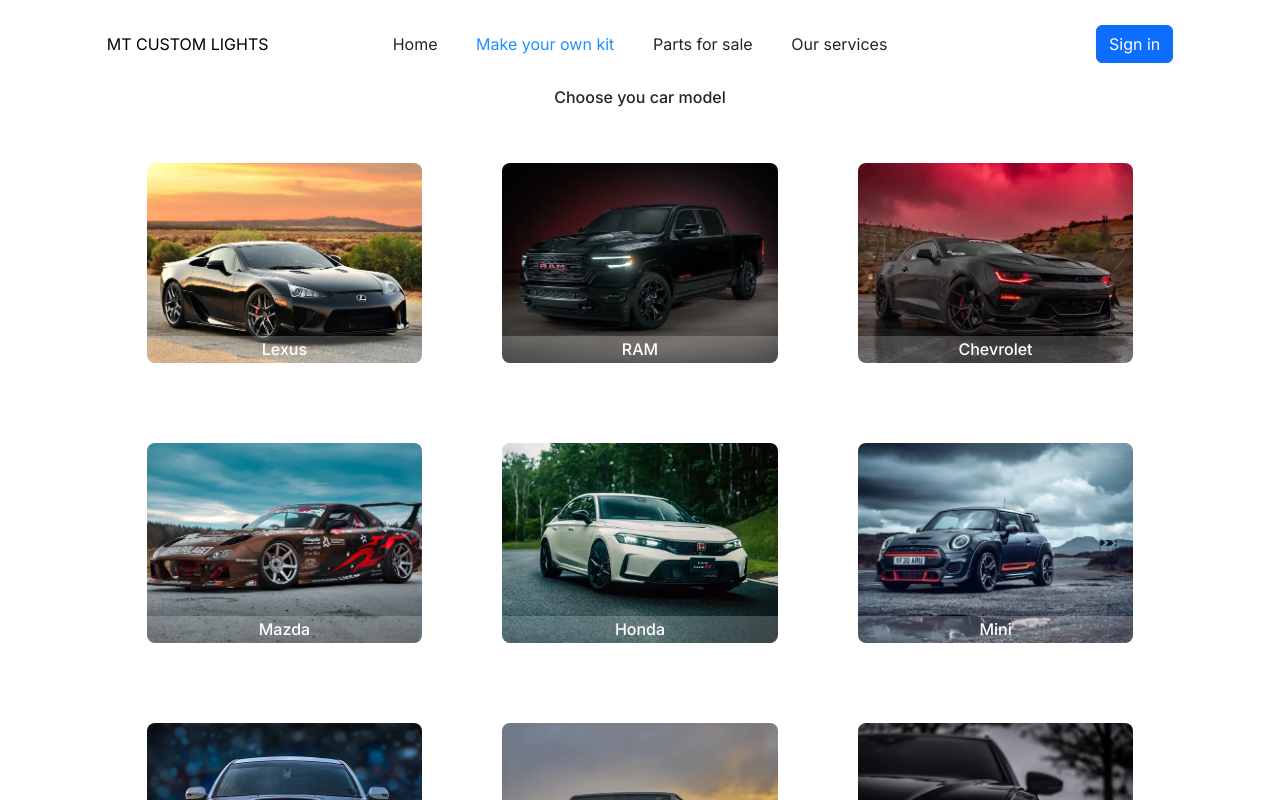
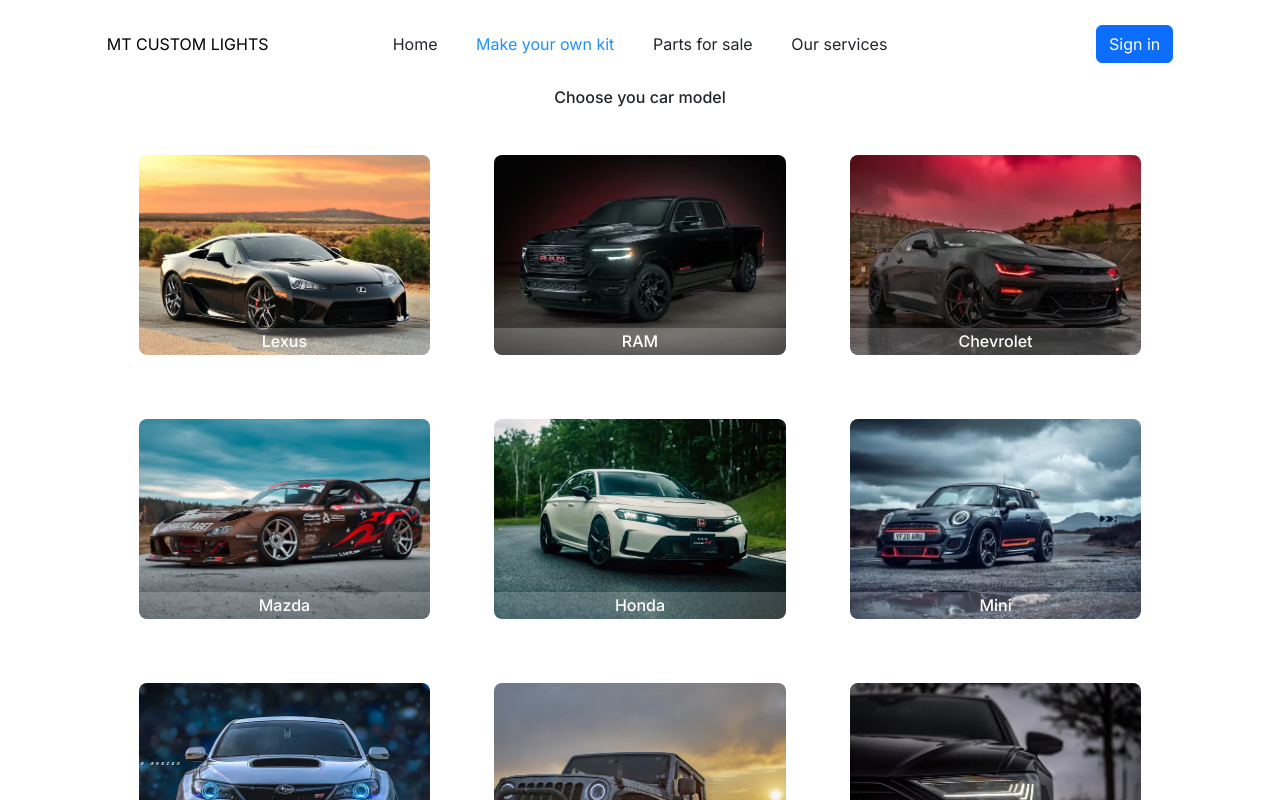
Before and after one commit to kennataddese6/threecars, a Next.js app: page /kit in a window 1280 px wide. Shown: the top 800 px of the page. Built offline with nearby package versions, Linux system fonts and the light colour scheme; a web font is replaced by a local one.

Commit message:
reduce margin

```diff
--- a/app/globals.css
+++ b/app/globals.css
@@ -627,7 +627,7 @@
     height: 10rem;
   }
   .carCardImage {
-    margin: 2.5em;
+    margin: 2em;
     height: 25vh;
   }
   #menuicon {
```
